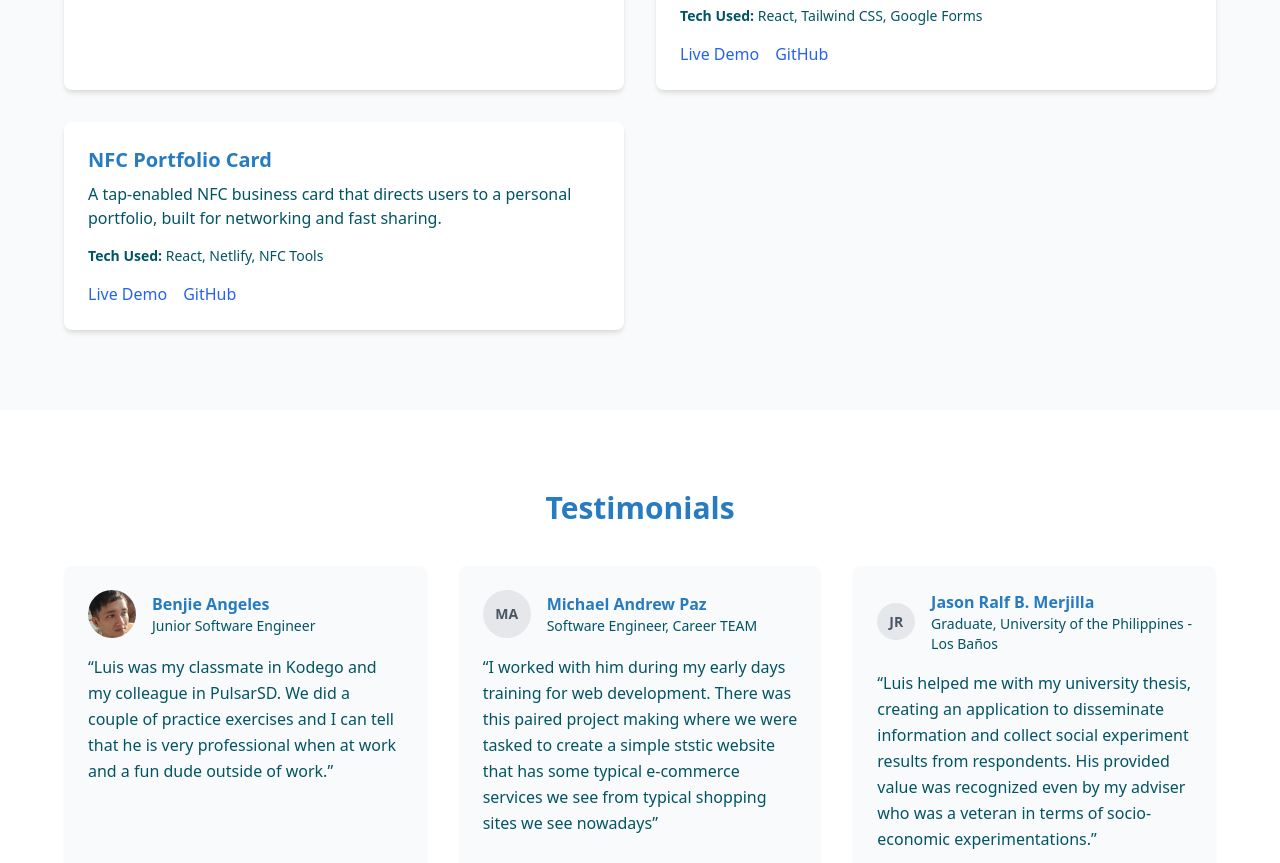
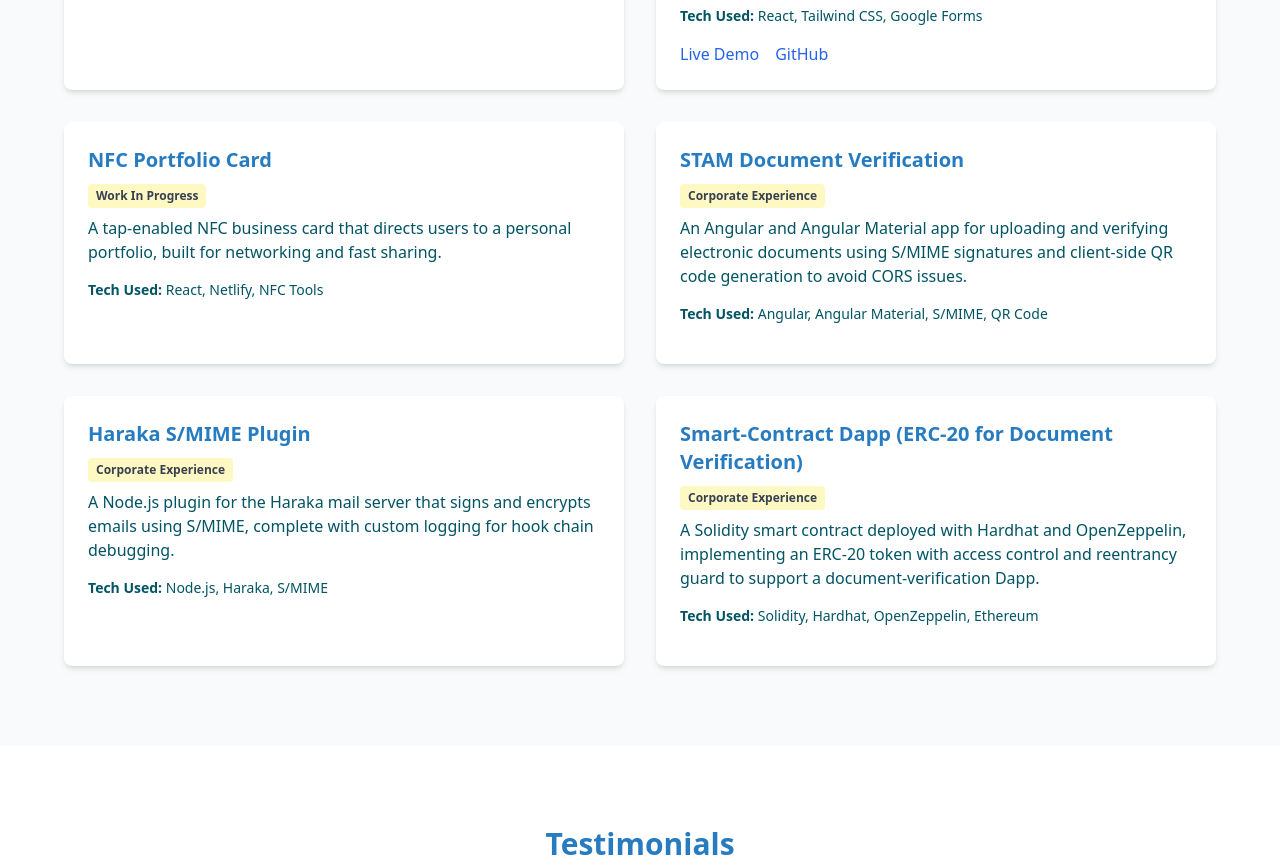
Before and after one commit to Gradientick/luis-camus-portfolio, a React (Vite) app: page / in a window 1280 px wide. Shown: the part 2191-3054 px from the top of the page. Built offline with nearby package versions, Linux system fonts and the light colour scheme.

Commit message:
setup firebase and implemented hosting, github actions for CICD

```diff
--- a/package.json
+++ b/package.json
@@ -12,6 +12,8 @@
     "deploy": "gh-pages -d dist"
   },
   "dependencies": {
+    "dotenv": "^16.5.0",
+    "firebase": "^11.8.1",
     "react": "^18.2.0",
     "react-dom": "^18.2.0",
     "react-icons": "^5.5.0",
--- a/src/components/ContactSections.jsx
+++ b/src/components/ContactSections.jsx
@@ -28,7 +28,7 @@ const ContactSection = () => {
               GitHub
             </a>
             <a
-              href="www.linkedin.com/in/luis-camus-342a81155"
+              href="https://www.linkedin.com/in/luis-camus-342a81155"
               target="_blank"
               rel="noopener noreferrer"
               className="text-xl text-header hover:text-blue-600 transition"
--- a/src/components/ProjectsSection.jsx
+++ b/src/components/ProjectsSection.jsx
@@ -5,7 +5,8 @@ const projects = [
         "A digital loyalty card and promotions platform for cafes and restaurants. Built to help local businesses engage repeat customers with ease.",
       tech: ["React", "Firebase", "Tailwind CSS"],
       link: "https://your-live-demo-link.com", // replace with actual link
-      github: "https://github.com/yourusername/cafecollect",
+      github: "https://github.com/Gradientick/CafeCollect",
+      labels: ["Work In Progress"],
     },
     {
       title: "Econ Stat Integrity Experiment",
@@ -20,8 +21,28 @@ const projects = [
       description:
         "A tap-enabled NFC business card that directs users to a personal portfolio, built for networking and fast sharing.",
       tech: ["React", "Netlify", "NFC Tools"],
-      link: "https://econ-stat-experiment.web.app",
-      github: "https://github.com/yourusername/nfc-portfolio",
+      labels: ["Work In Progress"],
+    },
+    {
+      title: "STAM Document Verification",
+      description:
+        "An Angular and Angular Material app for uploading and verifying electronic documents using S/MIME signatures and client-side QR code generation to avoid CORS issues.",
+      tech: ["Angular", "Angular Material", "S/MIME", "QR Code"],
+      labels: ["Corporate Experience"]
+    },
+    {
+      title: "Haraka S/MIME Plugin",
+      description:
+        "A Node.js plugin for the Haraka mail server that signs and encrypts emails using S/MIME, complete with custom logging for hook chain debugging.",
+      tech: ["Node.js", "Haraka", "S/MIME"],
+      labels: ["Corporate Experience"]
+    },
+    {
+      title: "Smart-Contract Dapp (ERC-20 for Document Verification)",
+      description:
+        "A Solidity smart contract deployed with Hardhat and OpenZeppelin, implementing an ERC-20 token with access control and reentrancy guard to support a document-verification Dapp.",
+      tech: ["Solidity", "Hardhat", "OpenZeppelin", "Ethereum"],
+      labels: ["Corporate Experience"]
     },
   ];
 
@@ -34,6 +55,14 @@ const projects = [
             {projects.map((project, i) => (
               <div key={i} className="bg-white shadow-md rounded-lg p-6 hover:shadow-xl transition">
                 <h4 className="text-xl font-semibold text-header mb-2">{project.title}</h4>
+                {project.labels?.map((label, idx) => (
+                  <span
+                    key={idx}
+                    className="text-xs font-semibold text-gray-700 bg-yellow-100 inline-block px-2 py-1 rounded mb-2 mr-2"
+                  >
+                    {label}
+                  </span>
+                ))}
                 <p className="text-textc mb-4">{project.description}</p>
                 <p className="text-sm text-textc font-medium mb-2">
                   <span className="font-semibold">Tech Used:</span> {project.tech.join(", ")}
@@ -49,6 +78,7 @@ const projects = [
                       Live Demo
                     </a>
                   )}
+                  {project.github && (
                     <a
                       href={project.github}
                       target="_blank"
@@ -57,6 +87,7 @@ const projects = [
                     >
                       GitHub
                     </a>
+                  )}
                 </div>
               </div>
             ))}
--- /dev/null
+++ b/src/firebase.js
@@ -0,0 +1,18 @@
+// src/firebase.js
+import { initializeApp } from "firebase/app";
+import { getAnalytics }   from "firebase/analytics";
+
+const firebaseConfig = {
+  apiKey:            import.meta.env.VITE_FIREBASE_API_KEY,
+  authDomain:        import.meta.env.VITE_FIREBASE_AUTH_DOMAIN,
+  projectId:         import.meta.env.VITE_FIREBASE_PROJECT_ID,
+  storageBucket:     import.meta.env.VITE_FIREBASE_STORAGE_BUCKET,
+  messagingSenderId: import.meta.env.VITE_FIREBASE_MESSAGING_SENDER_ID,
+  appId:             import.meta.env.VITE_FIREBASE_APP_ID,
+  measurementId:     import.meta.env.VITE_FIREBASE_MEASUREMENT_ID,
+};
+
+const app       = initializeApp(firebaseConfig);
+const analytics = getAnalytics(app);
+
+export { app, analytics };
```
Also changed, not shown: firebase.json (added), 2 other files (tests, documents, lock files or other folders). Lines whose indentation alone changed are shown as unchanged.
